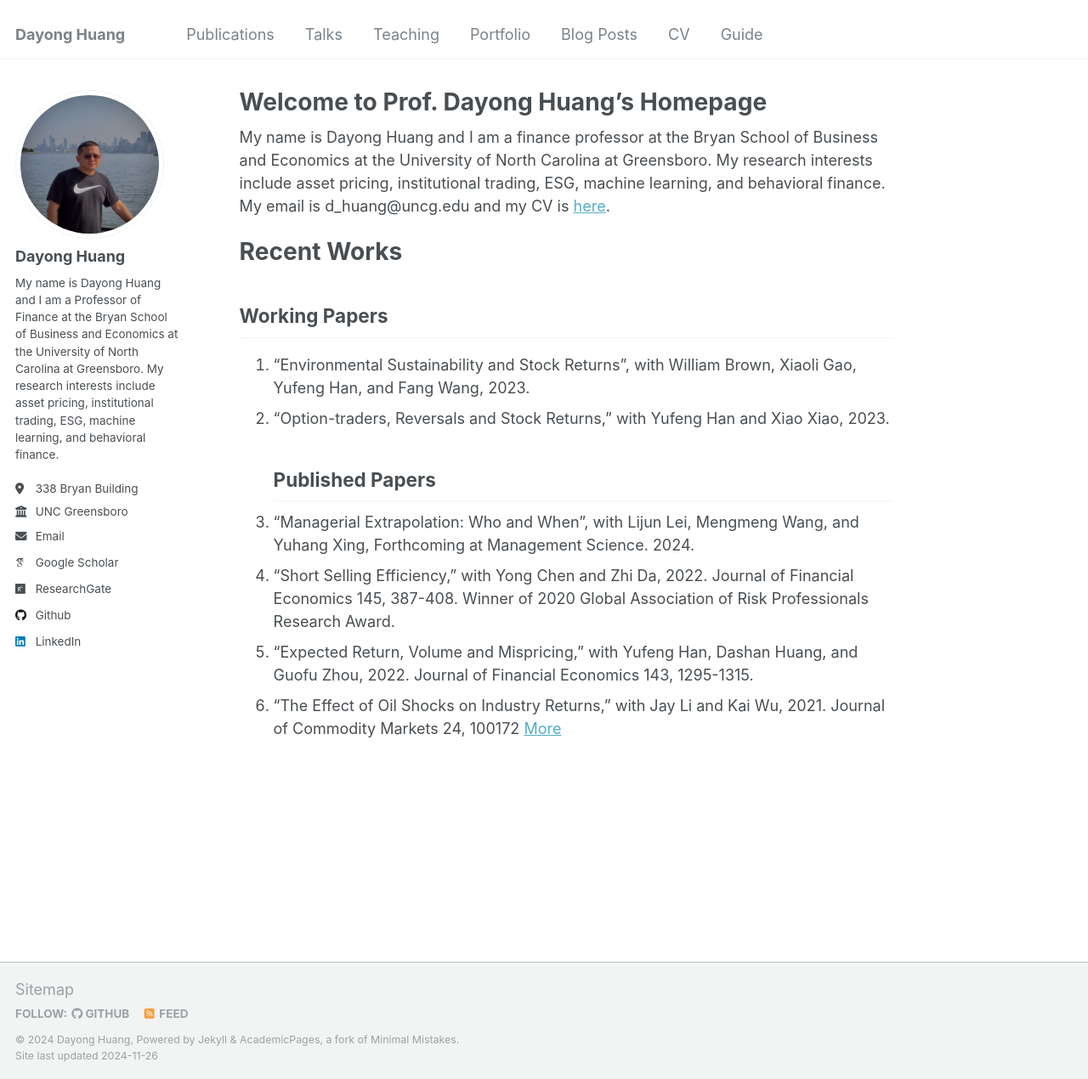
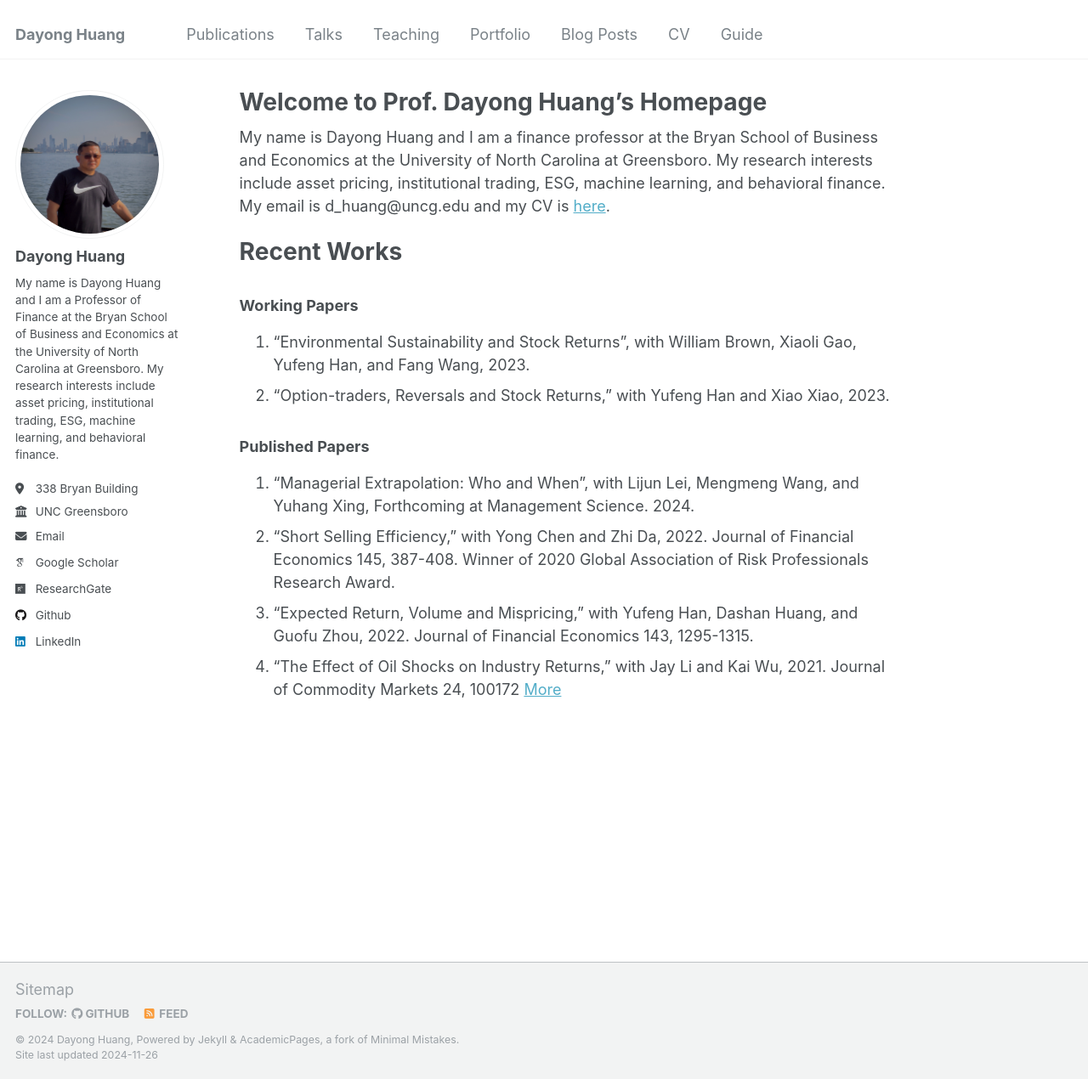
Before and after one commit to dayong-huang/dayong-huang.github.io, a Jekyll site: the page built from _pages/about.md, in a window 1280 px wide and 1270 px high. Shown: the whole window at 85% size. Built offline with Jekyll 4.4.1, drawn with Linux system fonts in a browser that asks for light colours; some web fonts are replaced.

```diff
--- a/_pages/about.md
+++ b/_pages/about.md
@@ -11,10 +11,11 @@ My name is Dayong Huang and I am a finance professor at the Bryan School of Busi
 
 Recent Works
 ======
-## Working Papers
+### Working Papers
   1. "Environmental Sustainability and Stock Returns", with William Brown, Xiaoli Gao, Yufeng Han, and Fang Wang, 2023.
   2. "Option-traders, Reversals and Stock Returns," with Yufeng Han and Xiao Xiao, 2023.
-## Published Papers
+
+### Published Papers
   1. "Managerial Extrapolation: Who and When", with Lijun Lei, Mengmeng Wang, and Yuhang Xing, Forthcoming at Management Science. 2024.
   2. "Short Selling Efficiency," with Yong Chen and Zhi Da, 2022. Journal of Financial Economics 145, 387-408. Winner of 2020 Global Association of Risk Professionals Research Award.
   3. "Expected Return, Volume and Mispricing," with Yufeng Han, Dashan Huang, and Guofu Zhou, 2022. Journal of Financial Economics 143, 1295-1315.
```
